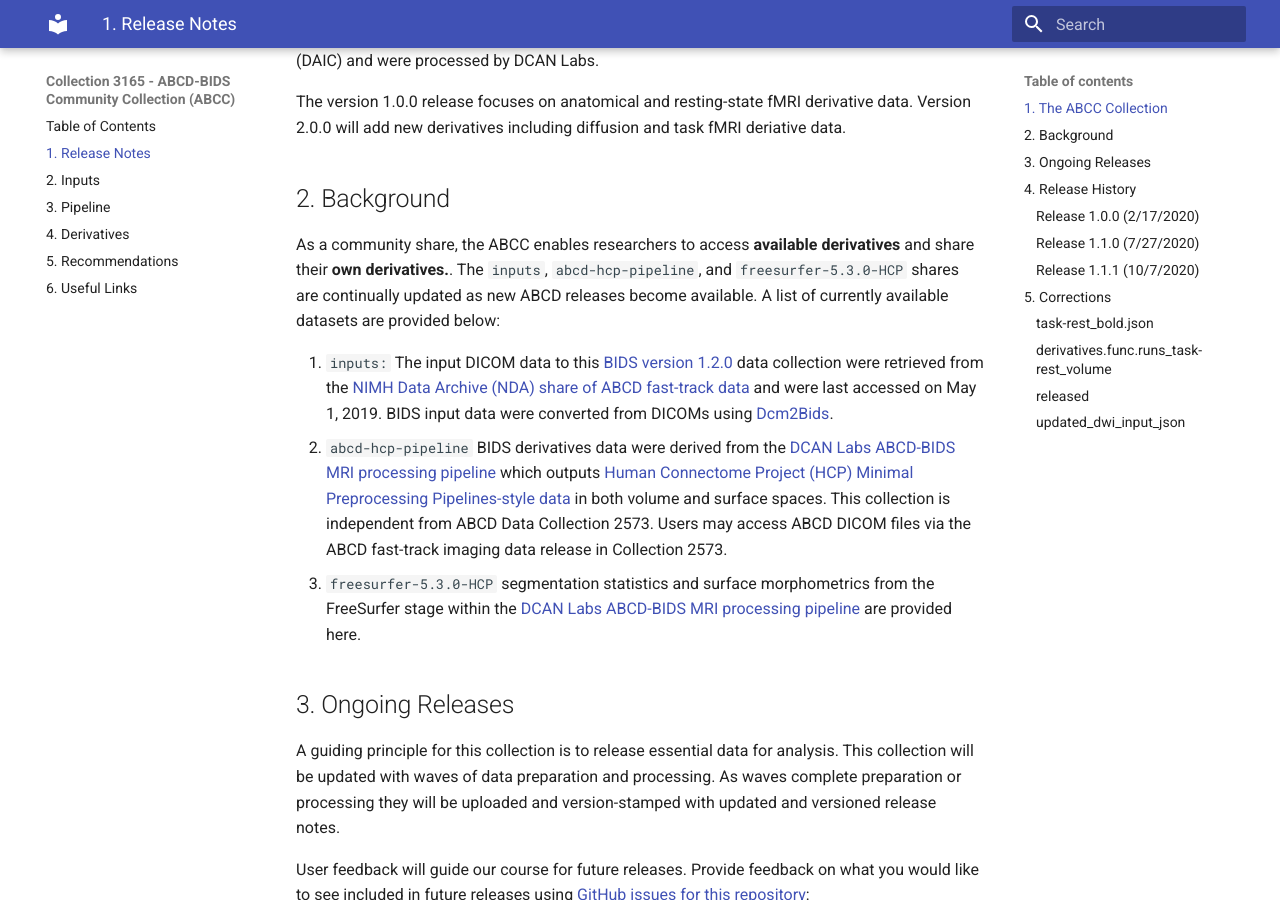
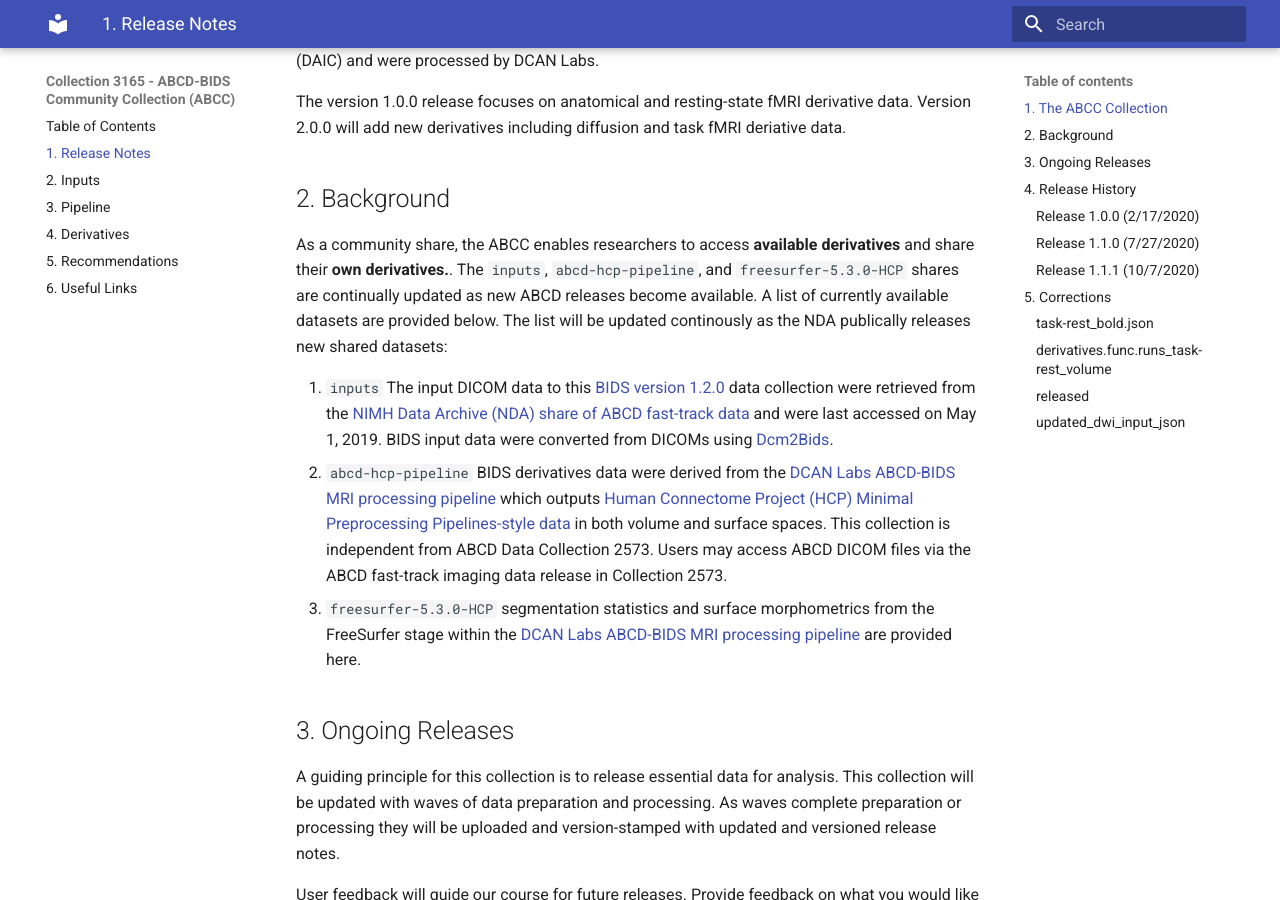
Before and after one commit to ABCD-STUDY/nda-abcd-collection-3165, an MkDocs documentation site: the page built from docs/release_notes.md, in a window 1280 px wide and 900 px high, scrolled down 572 px. Built offline with MkDocs 1.6.1 and Material for MkDocs 9.7.7, drawn with Linux system fonts in a browser that asks for light colours; old or Windows-style settings are respelled for this version of MkDocs.

Commit message:
added note about continous updating for new releases

```diff
--- a/docs/release_notes.md
+++ b/docs/release_notes.md
@@ -14,9 +14,9 @@ The version 1.0.0 release focuses on anatomical and resting-state fMRI derivativ
 
 ## 2. Background
 
-As a community share, the ABCC enables researchers to access **available derivatives** and share their **own derivatives.**. The `inputs`, `abcd-hcp-pipeline`, and `freesurfer-5.3.0-HCP` shares are continually updated as new ABCD releases become available. A list of currently available datasets are provided below:
+As a community share, the ABCC enables researchers to access **available derivatives** and share their **own derivatives.**. The `inputs`, `abcd-hcp-pipeline`, and `freesurfer-5.3.0-HCP` shares are continually updated as new ABCD releases become available. A list of currently available datasets are provided below. The list will be updated continously as the NDA publically releases new shared datasets:
 
-1. `inputs:` The input DICOM data to this [BIDS version 1.2.0](https://www.nature.com/articles/sdata201644) data collection were retrieved from the [NIMH Data Archive (NDA) share of ABCD fast-track data](https://nda.nih.gov/edit_collection.html?id=2573) and were last accessed on May 1, 2019. BIDS input data were converted from DICOMs using [Dcm2Bids](https://github.com/cbedetti/Dcm2Bids).
+1. `inputs` The input DICOM data to this [BIDS version 1.2.0](https://www.nature.com/articles/sdata201644) data collection were retrieved from the [NIMH Data Archive (NDA) share of ABCD fast-track data](https://nda.nih.gov/edit_collection.html?id=2573) and were last accessed on May 1, 2019. BIDS input data were converted from DICOMs using [Dcm2Bids](https://github.com/cbedetti/Dcm2Bids).
 1. `abcd-hcp-pipeline` BIDS derivatives data were derived from the [DCAN Labs ABCD-BIDS MRI processing pipeline](https://doi.org/10.5281/zenodo.2587210) which outputs [Human Connectome Project (HCP) Minimal Preprocessing Pipelines-style data](https://doi.org/10.1016/j.neuroimage.2013.04.127) in both volume and surface spaces. This collection is independent from ABCD Data Collection 2573. Users may access ABCD DICOM files via the ABCD fast-track imaging data release in Collection 2573.
 1. `freesurfer-5.3.0-HCP` segmentation statistics and surface morphometrics from the FreeSurfer stage within the [DCAN Labs ABCD-BIDS MRI processing pipeline](https://doi.org/10.5281/zenodo.2587210) are provided here.
 
```
